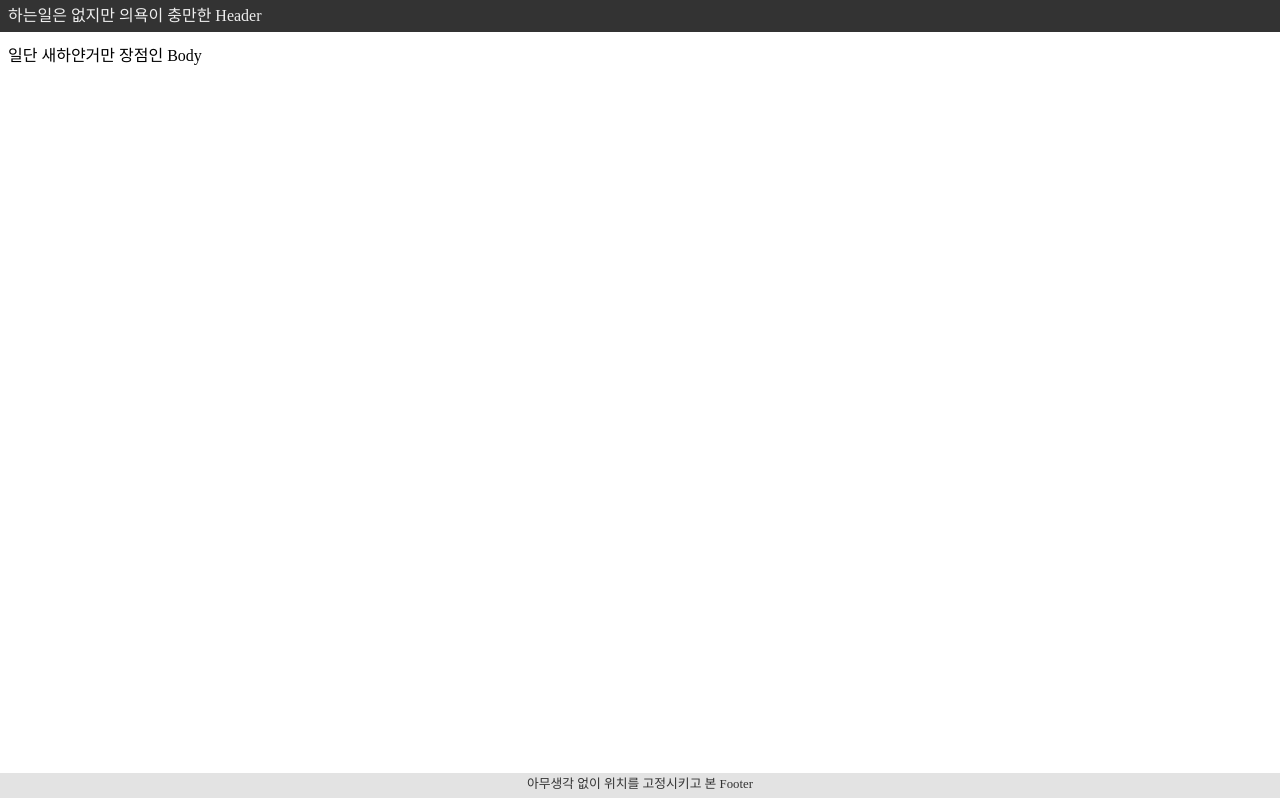
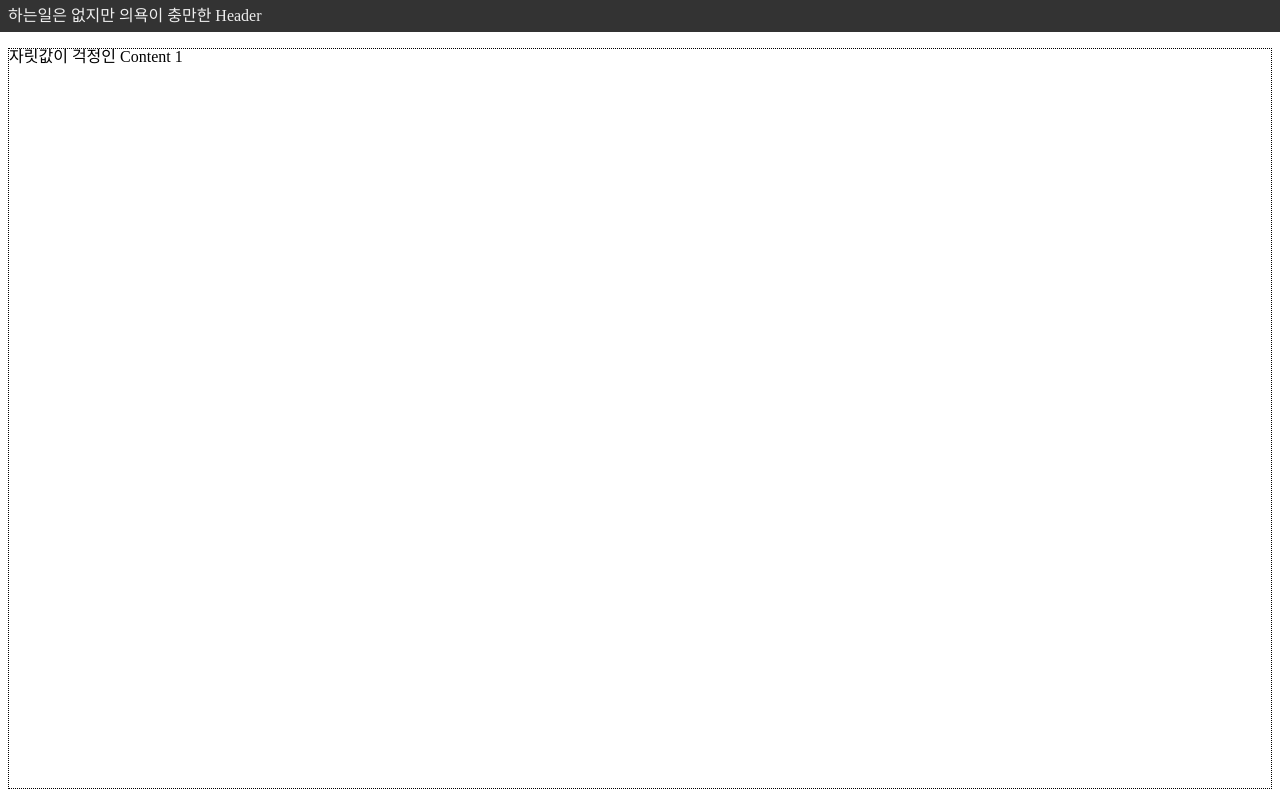
Before and after one commit to saintkim12/__bak__playground-react-202006, a React (Vite) app: page / in a window 1280 px wide. Built offline with nearby package versions, Linux system fonts and the light colour scheme.

Commit message:
elcontent 저장

```diff
--- a/src/App.jsx
+++ b/src/App.jsx
@@ -2,7 +2,7 @@ import React from 'react'
 import { Provider } from 'react-redux'
 import { createStore } from 'redux'
 import styled from 'styled-components'
-import { ElHeader, ElBody, ElFooter } from './components'
+import { ElHeader, ElBody, ElFooter, ElContent } from './components'
 import _store from './store'
 
 const Wrap = styled.div`
@@ -15,7 +15,11 @@ const Element = (
   <Provider store={ store }>
     <Wrap>
       <ElHeader/>
-      <ElBody/>
+      <ElBody>
+        <ElContent>자릿값이 걱정인 Content 1</ElContent>
+        <ElContent>사는게 걱정인 Content 2</ElContent>
+        <ElContent>걱정없는 Content 3</ElContent>
+      </ElBody>
       <ElFooter/>
     </Wrap>
   </Provider>
--- a/src/components/ElBody.jsx
+++ b/src/components/ElBody.jsx
@@ -7,9 +7,10 @@ const WrapBody = styled.div`
   min-height: calc(100vh - (0.5rem + 0.5rem + 1rem) - (0.3rem + 0.3rem + 1rem + (0.1rem)) - (1rem + 1rem));
 `
 
-const Body = () => (
+const Body = (props) => (
   <WrapBody>
-    일단 새하얀거만 장점인 Body
+    {/* 일단 새하얀거만 장점인 Body */}
+    { props.children }
   </WrapBody>
 )
 export default Body
--- /dev/null
+++ b/src/components/ElContent.jsx
@@ -0,0 +1,21 @@
+import React from 'react'
+import styled from 'styled-components'
+
+const WrapContent = styled.div`
+  border: 1px dotted black;
+  height: calc(100vh - (0.5rem + 0.5rem + 1rem) - (0.3rem + 0.3rem + 1rem + (0.1rem)) - 2px);
+  margin: 1rem 0;
+  &:nth-of-type(1) {
+    margin: 0 0 1rem 0;
+  }
+  &:nth-last-child(1) {
+    margin: 1rem 0 0 0;
+  }
+`
+
+const Content = (props) => (
+  <WrapContent>
+    { props.children }
+  </WrapContent>
+)
+export default Content
--- a/src/components/index.js
+++ b/src/components/index.js
@@ -1,7 +1,9 @@
 import ElHeader from './ElHeader'
 import ElBody from './ElBody'
 import ElFooter from './ElFooter'
+import ElContent from './ElContent'
 
 export { ElHeader }
 export { ElBody }
 export { ElFooter }
+export { ElContent }
```
